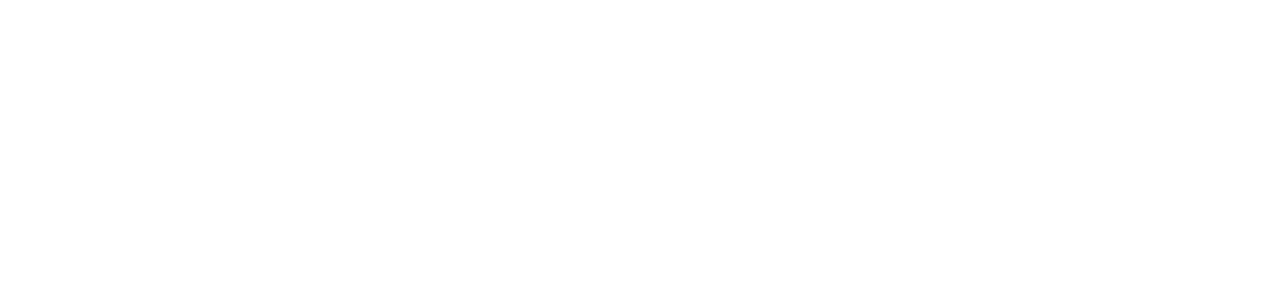
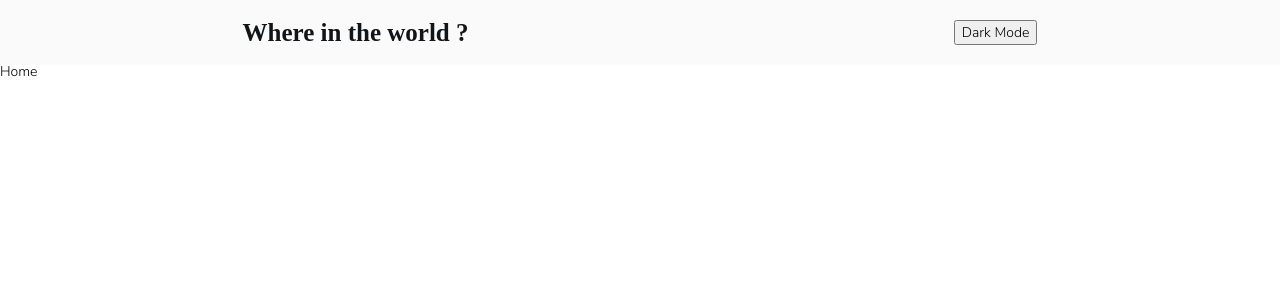
Before and after one commit to Mahdi-Falahati/rest-countries-dom-project, a React (Create React App) app: page / in a window 1280 px wide. Shown: the top 300 px of the page. Built offline with nearby package versions, Linux system fonts and the light colour scheme.

Commit message:
add base router dom (Home)

```diff
--- a/src/App.js
+++ b/src/App.js
@@ -1,9 +1,24 @@
+import {
+  createBrowserRouter,
+  createRoutesFromElements,
+  Route,
+  RouterProvider,
+} from "react-router-dom";
+
+//pages
+import RootLayout from "./layouts/RootLayout";
+import Home from "./pages/Home";
+
+const router = createBrowserRouter(
+  createRoutesFromElements(
+    <Route path="/" element={<RootLayout />}>
+      <Route index element={<Home />} />
+    </Route>
+  )
+);
+
 function App() {
-  return (
-    <div className="App">
-
-    </div>
-  );
+  return <RouterProvider router={router} />;
 }
 
 export default App;
--- a/src/index.css
+++ b/src/index.css
@@ -79,5 +79,5 @@
 *{
 	font-family: 'Nunito Sans', sans-serif;
 	font-size: 14px;
-	font-weight: 300, 600, 800;
+	font-weight: 300,600,800;
 }
--- /dev/null
+++ b/src/layouts/RootLayout.css
@@ -0,0 +1,18 @@
+.header{
+    width: 100vw;
+    background: var(--light-gray);
+    padding: 20px 0px;
+}
+
+.navbar{
+    display: flex;
+    justify-content: space-around;
+    align-items: center;
+}
+
+.navbar a{
+    font-size: 25px;
+	font-weight: 800;
+    color:var(--text-dark-blue);
+    text-decoration: none;
+}
--- /dev/null
+++ b/src/layouts/RootLayout.js
@@ -0,0 +1,19 @@
+import { Outlet, NavLink } from "react-router-dom"
+
+import "./RootLayout.css"
+
+export default function RootLayout() {
+  return (
+    <>
+      <header className="header">
+        <nav className="navbar">
+          <NavLink to="/">Where in the world ?</NavLink>
+          <button>Dark Mode</button>
+        </nav>
+      </header>
+      <main>
+        <Outlet />
+      </main>
+    </>
+  )
+}
--- /dev/null
+++ b/src/pages/Home.js
@@ -0,0 +1,5 @@
+export default function Home() {
+  return (
+    <div>Home</div>
+  )
+}
```
